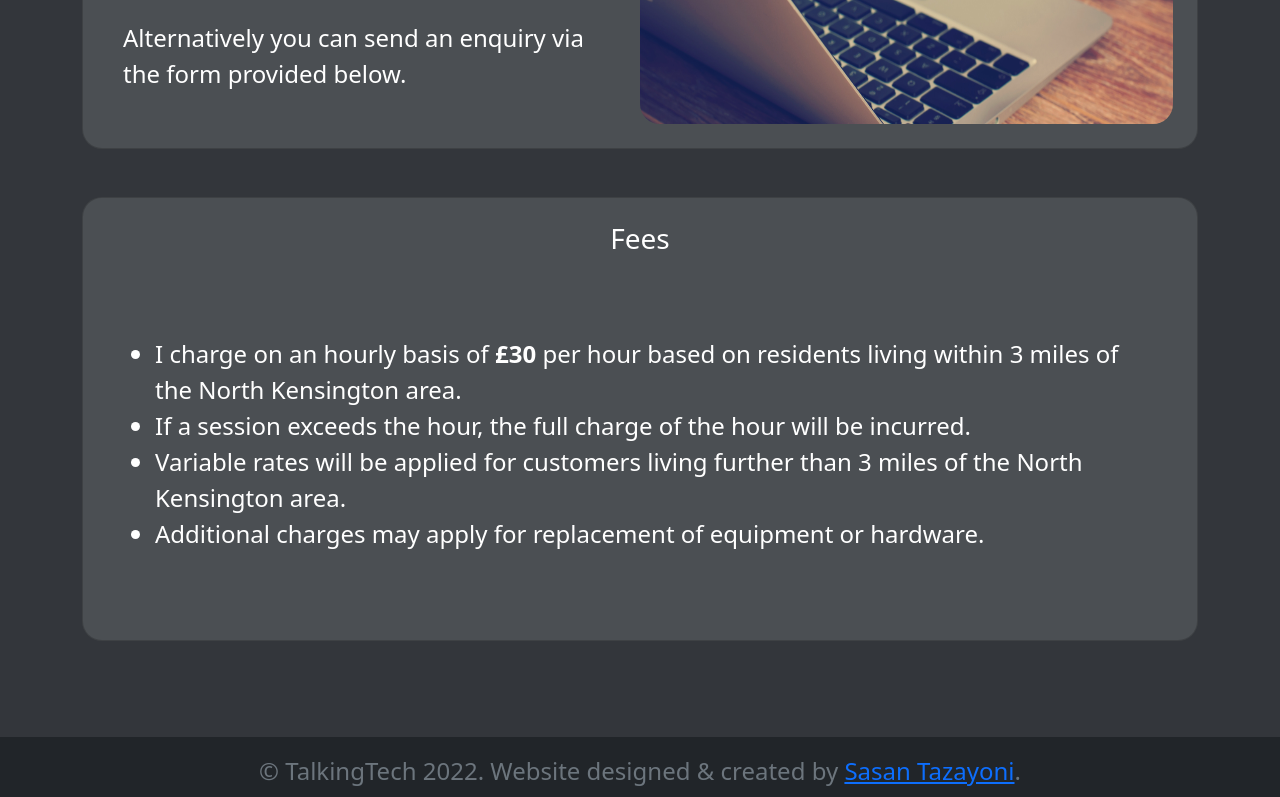
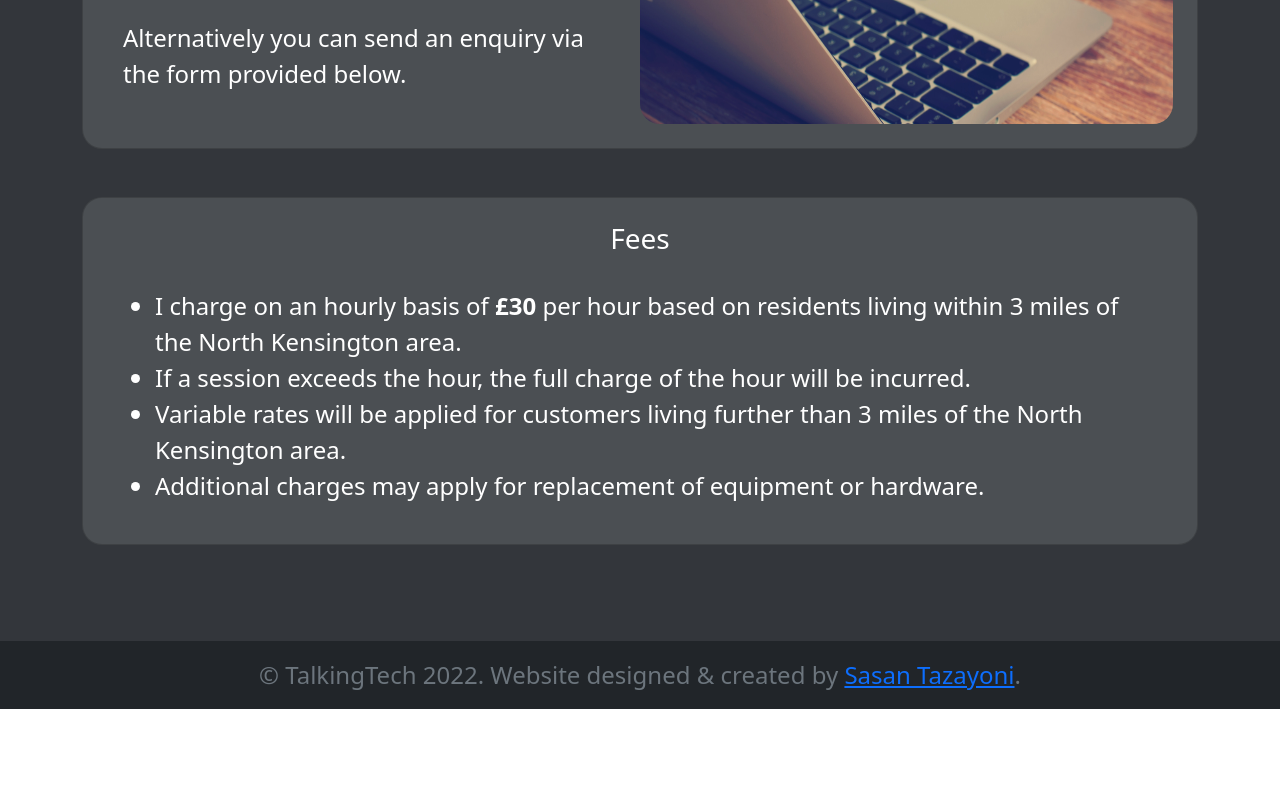
Before and after one commit to SasanTazayoni/TalkingTech, a plain HTML site: page contact.html in a window 1280 px wide. Shown: the part 597-1394 px from the top of the page. After the commit the page ends 1306 px from the top, so only its background shows below. Drawn offline with nearby package versions, Linux system fonts and the light colour scheme.

Commit message:
Padding adjust for fees card

```diff
--- a/styles.css
+++ b/styles.css
@@ -884,6 +884,6 @@ h1 {
     }
 
     .fees-card > ul {
-        padding: 3rem;
+        padding: 0 3rem;
     }
 }
```
